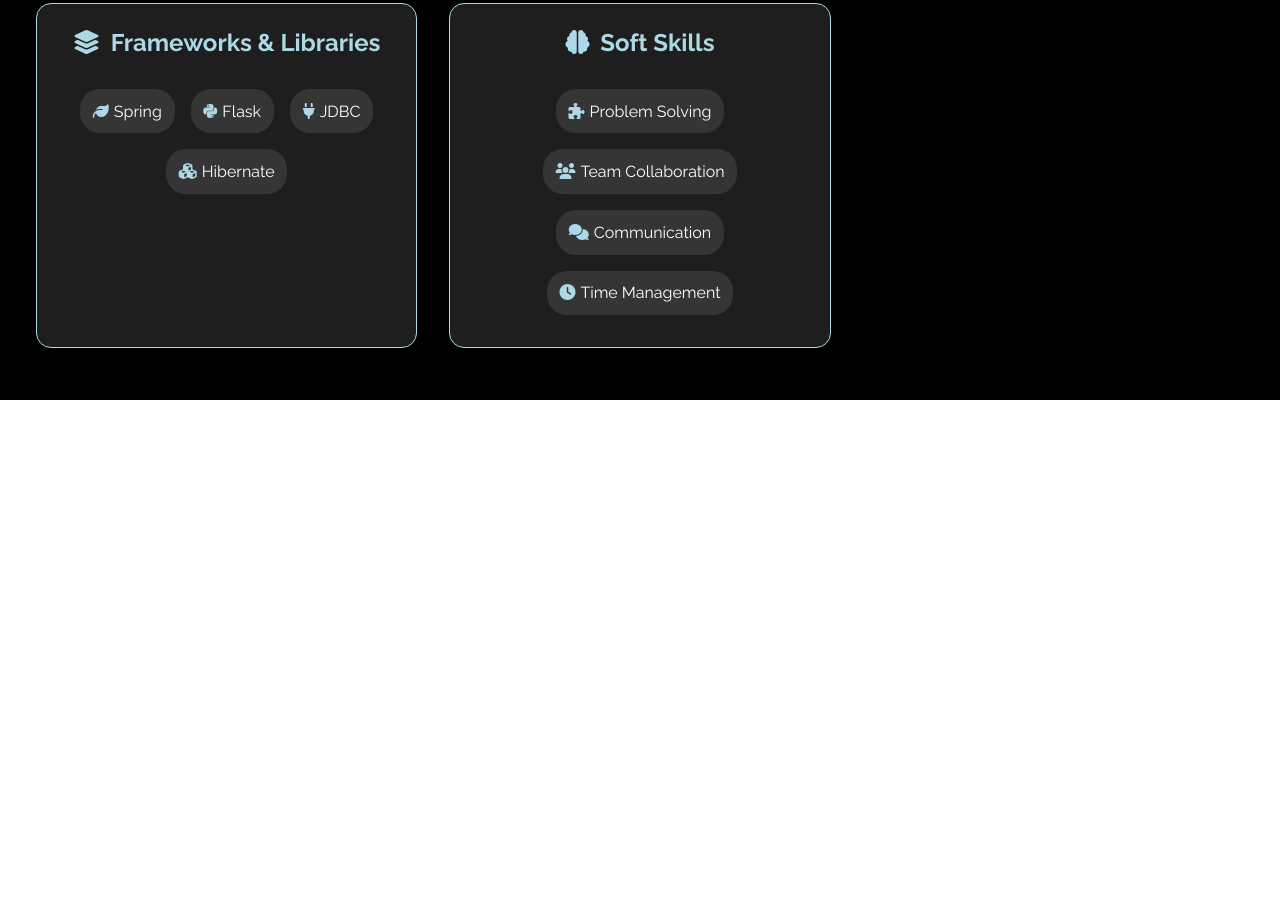
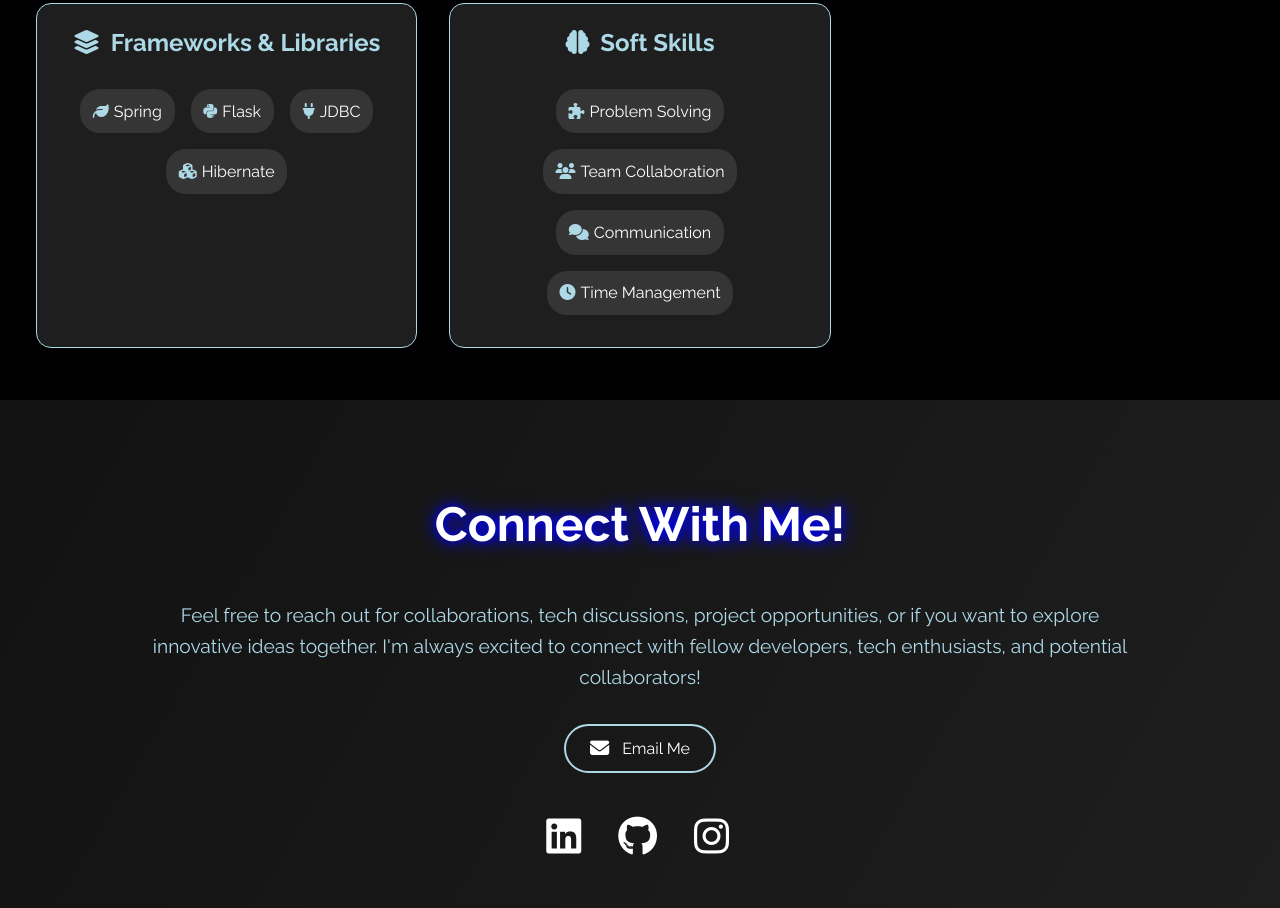
Before and after one commit to prishamehta01/Portfolio_Website, a plain HTML site: page index.html in a window 1280 px wide. Shown: the part 2849-3757 px from the top of the page. Before the commit the page ends 3249 px from the top, so only its background shows below. Drawn offline with nearby package versions, Linux system fonts and the light colour scheme.

Commit message:
contact section

```diff
--- a/index.html
+++ b/index.html
@@ -147,6 +147,29 @@
             </div>
         </div>
     </section>
+    <section id="contact">
+        <div class="contactme">
+            <h1 data-aos="zoom-in">Connect With Me!</h1>
+            <div class="contact-content">
+                <p class="connect-message" data-aos="fade-up">
+                    Feel free to reach out for collaborations, tech discussions,
+                    project opportunities, or if you want to explore innovative ideas together.
+                    I'm always excited to connect with fellow developers, tech enthusiasts,
+                    and potential collaborators!
+                </p>
+                <div class="contact-links">
+                    <a href="mailto:mehtaprisha99@gmail.com" class="contact-btn">
+                        <i class="fas fa-envelope"></i> Email Me
+                    </a>
+                    <div class="social-links">
+                        <a href="https://linkedin.com/in/prisha-mehta-a549b8259" target="_blank"><i class="fab fa-linkedin"></i></a>
+                        <a href="https://github.com/prishamehta01" target="_blank"><i class="fab fa-github"></i></a>
+                        <a href="https://instagram.com/prishamehta93" target="_blank"><i class="fab fa-instagram"></i></a>
+                    </div>
+                </div>
+            </div>
+        </div>
+    </section>
 </body>
 <script>
     AOS.init({
--- a/style.css
+++ b/style.css
@@ -301,7 +301,7 @@ i{
     padding: 1em;
 }
 
-.projectContainer h1, .skillset h1 {
+.projectContainer h1, .skillset h1 , .contactme h1{
     font-size: 3em;
     text-align: center;
     text-shadow: 0 0 10px blue, 0 0 20px blue;
@@ -432,3 +432,73 @@ i{
     color: lightblue;
     margin-right: 5px;
 }
+
+/* Contact page */
+.contactme {
+    background: linear-gradient(120deg, #121212, #1e1e1e);
+    color: white;
+    padding: 3em 1em;
+    text-align: center;
+}
+
+.contact-content {
+    max-width: 1000px;
+    margin: 0 auto;
+    display: flex;
+    flex-direction: column;
+    align-items: center;
+    gap: 2em;
+}
+
+.connect-message {
+    color: lightblue;
+    font-size: 1.2em;
+    line-height: 1.6;
+}
+
+.contact-links {
+    display: flex;
+    flex-direction: column;
+    align-items: center;
+    gap: 1.5em;
+}
+
+.contact-btn {
+    background-color: transparent;
+    border: 2px solid lightblue;
+    color: white;
+    padding: 0.8em 1.5em;
+    text-decoration: none;
+    border-radius: 25px;
+    display: flex;
+    align-items: center;
+    justify-content: center;
+    gap: 0.5em;
+    transition: all 0.3s ease;
+}
+
+.contact-btn:hover {
+    background-color: lightblue;
+    color: black;
+}
+
+.contact-btn i {
+    font-size: 1.2em;
+}
+
+.social-links {
+    display: flex;
+    gap: 2em;
+    margin-top: 1em;
+}
+
+.social-links a {
+    color: white;
+    font-size: 2.5em;
+    transition: color 0.3s ease, transform 0.3s ease;
+}
+
+.social-links a:hover {
+    color: lightblue;
+    transform: scale(1.2);
+}
```
